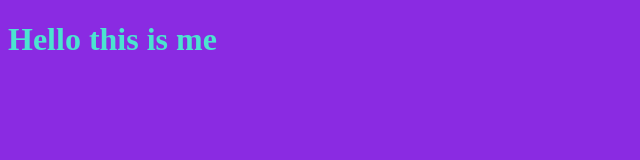
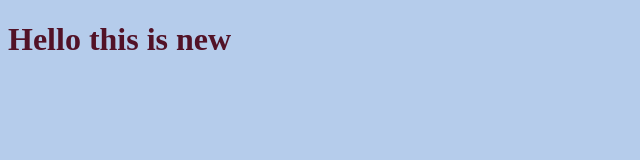
Before and after one commit to ayah18140-ops/myproject, a plain HTML site: page index.html in a window 1280 px wide. Shown: the whole page, without its empty margins (0-640 px from the left). Drawn offline with Linux system fonts and the light colour scheme.

Commit message:
changing title

```diff
--- a/app.js
+++ b/app.js
@@ -1 +1 @@
-alert("HELLO");
+alert("ayaa");
--- a/index.html
+++ b/index.html
@@ -9,7 +9,7 @@
 </head>
 
 <body>
-    <h1>Hello this is me</h1>
+    <h1>Hello this is new </h1>
     <script src="app.js "></script>
 </body>
 
--- a/style.css
+++ b/style.css
@@ -1,8 +1,8 @@
 h1 {
-    color: rgb(75, 228, 207);
+    color: rgb(82, 18, 39);
 
 }
 
 body {
-    background-color: blueviolet;
+    background-color: rgb(181, 204, 235);
 }
```
